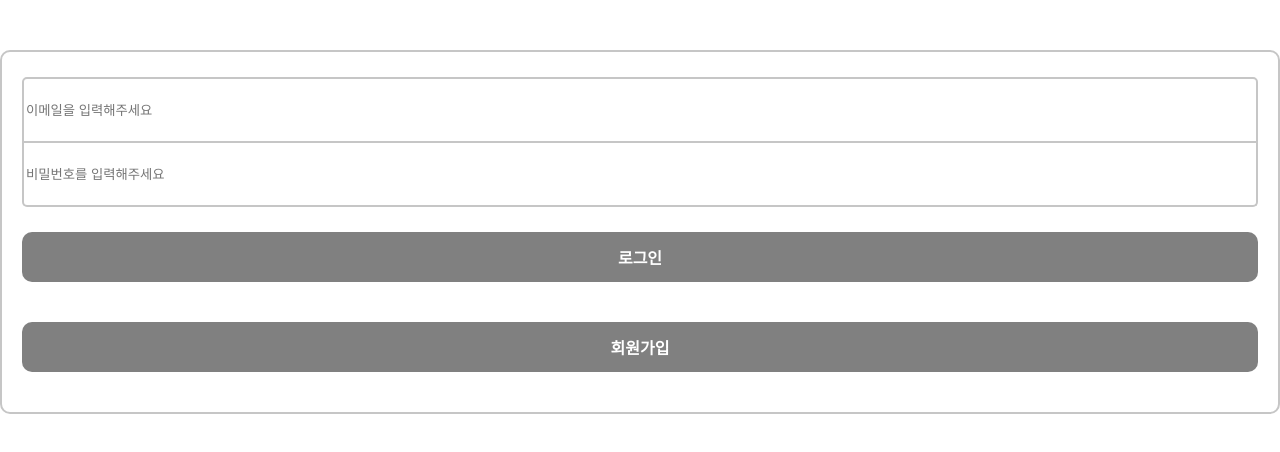
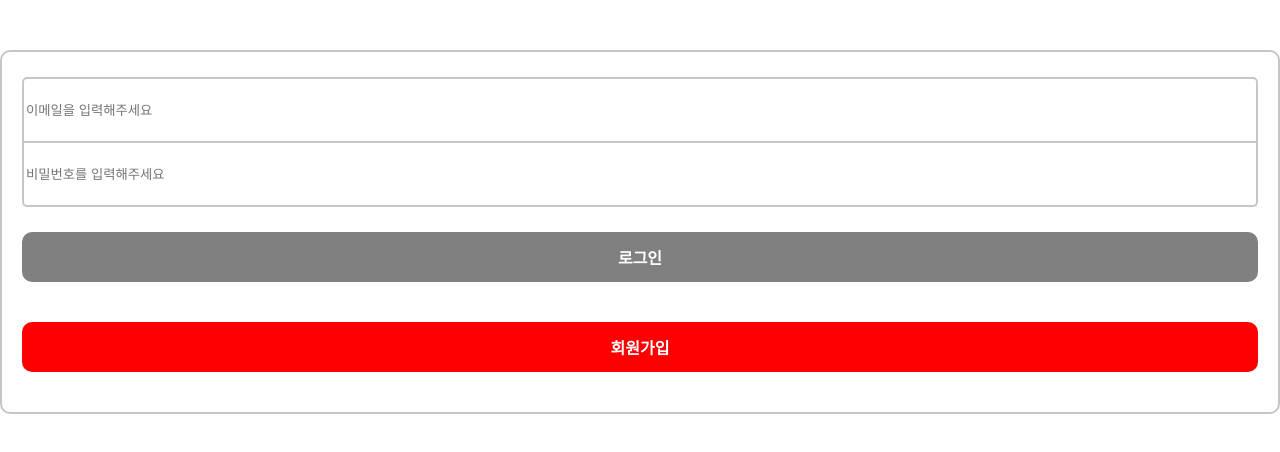
Before and after one commit to azerose/wanted-pre-onboarding-frontend, a React (Create React App) app: page / in a window 1280 px wide. Shown: the top 452 px of the page. Built offline with nearby package versions, Linux system fonts and the light colour scheme.

Commit message:
FIX: 버그수정

```diff
--- a/src/components/login/loginpresenter.js
+++ b/src/components/login/loginpresenter.js
@@ -19,25 +19,22 @@ const LoginPresenter = (props) => {
             onChange={props.onChangePassword}
           />
         </S.PassWordSection>
+        <S.LoginBtnSection>
           {props.change ? (
             <>
-            <S.LoginBtnSection>
               <S.LoginBtn change={props.change} onClick={props.onClickLogin}>
                 로그인
               </S.LoginBtn>
-            </S.LoginBtnSection>
             </>
           ) : (
             <>
-            <S.LoginBtnSection>
               <S.LoginBtn disabled>로그인</S.LoginBtn>
-            </S.LoginBtnSection>
             </>
           )}
-
+        </S.LoginBtnSection>
         <S.LoginBtnSection>
           <Link to="/signup">
-            <S.LoginBtn>회원가입</S.LoginBtn>
+            <S.LoginBtn change={true}>회원가입</S.LoginBtn>
           </Link>
         </S.LoginBtnSection>
       </S.MainWrapper>
--- a/src/components/login/loginstyle.js
+++ b/src/components/login/loginstyle.js
@@ -36,7 +36,7 @@ export const LoginBtnSection = styled.section`
 `;
 
 export const LoginBtn = styled.button`
-  background: ${({ change }) => (change ? "red" : "gray")};
+  background-color: ${({ change }) => (change ? "red" : "gray")};
   :disabled {
     ${(change) => !change}
   }
```
Also changed, not shown: 1 other file (tests, documents, lock files or other folders). Lines whose indentation alone changed are shown as unchanged.
